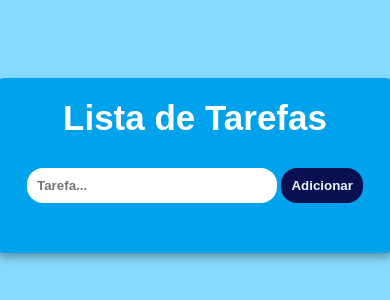
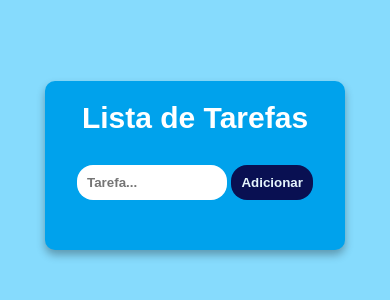
Before and after one commit to ThiagoSantos7/toDolist, a plain HTML site: page index.html in a window 390 px wide. Shown: the part 276-576 px from the top of the page. Drawn offline with nearby package versions, Linux system fonts and the light colour scheme.

Commit message:
adicionando responsividade

```diff
--- a/style.css
+++ b/style.css
@@ -90,3 +90,18 @@ i {
   background-color: #06e43e;
   text-decoration: line-through;
 }
+
+@media (max-width: 500px) {
+  .container {
+    width: 300px;
+  }
+
+  h1 {
+    color: white;
+    font-size: 30px;
+  }
+
+  .input-task {
+    width: 150px;
+  }
+}
```
